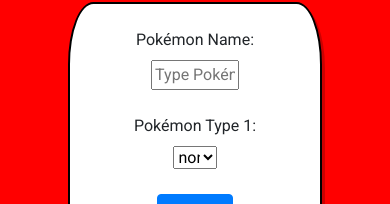
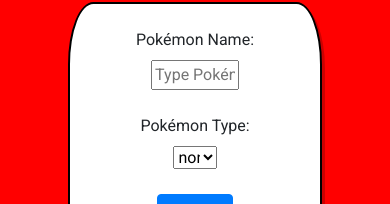
Before and after one commit to dscherer21/pokedex-app, a React (Create React App) app in the folder client/: page / in a window 390 px wide. Shown: the part 132-336 px from the top of the page. Built offline with nearby package versions, Linux system fonts and the light colour scheme.

Commit message:
fixing media queries

```diff
--- a/client/src/App.css
+++ b/client/src/App.css
@@ -100,7 +100,7 @@
 
 }
 
-@media screen and (max-width: 582px) {
+@media screen and (max-width: 602px) {
 
   .pokemonFont {
     font-size: 200%;
--- a/client/src/App.js
+++ b/client/src/App.js
@@ -32,6 +32,7 @@
         let type2;
         if(response.data.types[1]) {
           //if the pokemon has a 2nd type display that type or display nothing if not
+          //most of the strings are recieved in lowercase, so this capitalizes the first letter of each name
           type2 = '/' + response.data.types[1].type.name.charAt(0).toUpperCase() + response.data.types[1].type.name.slice(1);
         }
         //Display Pokemon Name Search Results
--- a/client/src/components/nameSearchResults.js
+++ b/client/src/components/nameSearchResults.js
@@ -15,9 +15,11 @@
                 <h2>Type: {response.types[0].type.name.charAt(0).toUpperCase() + response.types[0].type.name.slice(1)}{props.type2}</h2>
             </div>
             <div className='col-xl-12'>
+                {/*The Date recieved was in Decimeters, so this formula converts it into feet, rounded off 2 decimal places*/}
                 <h2>Average Height: {(response.height*0.3280839895).toFixed(2)} ft</h2>
             </div>
             <div className='col-xl-12'>
+                {/*The Date recieved was in Hectograms, so this formula converts it into pounds, rounded off 2 decimal places*/}
                 <h2>Average Weight: {(response.weight/4.5359237).toFixed(2)} lbs</h2>
             </div>
         </div>
--- a/client/src/components/pokemonForm.js
+++ b/client/src/components/pokemonForm.js
@@ -23,7 +23,7 @@
 
       <div className='row'>
         <div className='col-xl-12'>
-          <label htmlFor='type1'>Pokémon Type 1:</label>
+          <label htmlFor='type1'>Pokémon Type:</label>
         </div>
         <div className='col-xl-12'>
           <select name='type1' id='type1' onChange={(e) => props.setPokemonType1(e.target.value)}>
```
Also changed, not shown: 12 other files (tests, documents, lock files or other folders).
